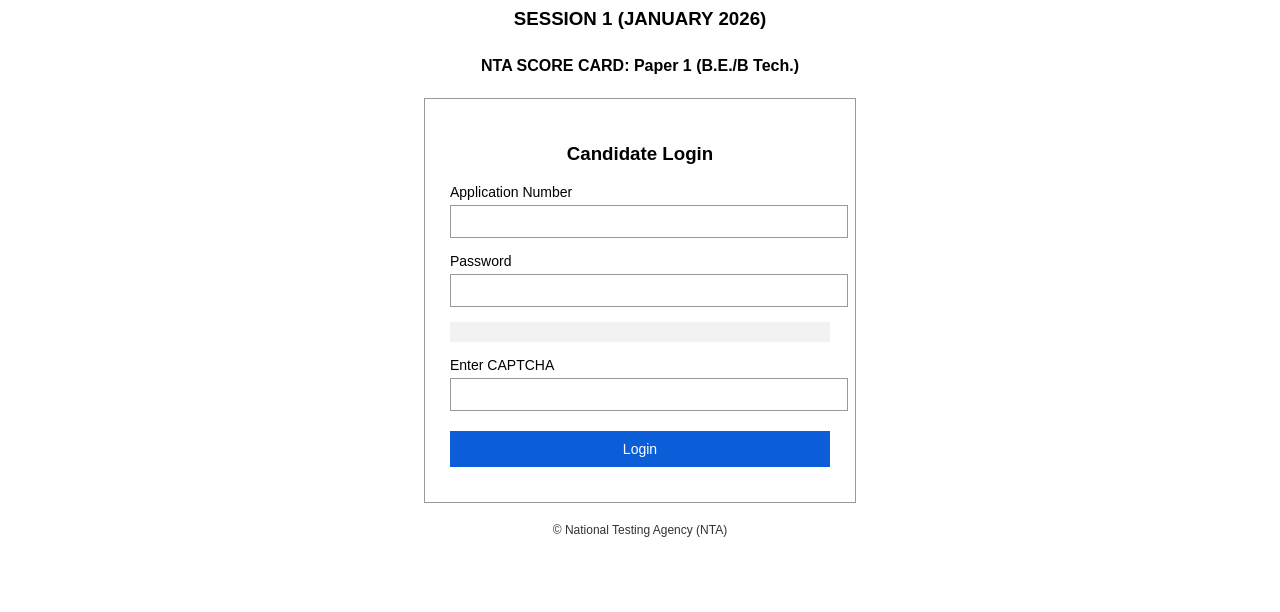
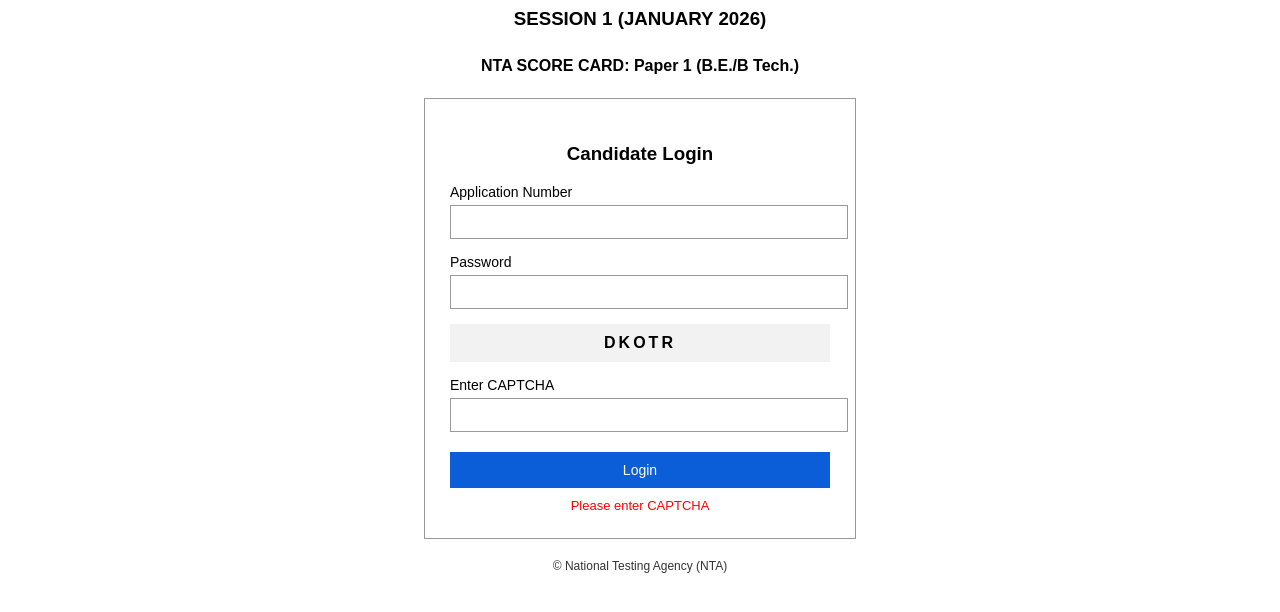
Before and after one commit to NTA-JEEMAINS-2026/JEE-MAINS-2026, a plain HTML site: page index.html in a window 1280 px wide. Both pictures are taken after a click on the button "Login". Shown: the part 174-786 px from the top of the page. Drawn offline with Linux system fonts and the light colour scheme.

Commit message:
index.html

```diff
--- a/index.html
+++ b/index.html
@@ -1,7 +1,9 @@
 <!DOCTYPE html>
-<html>
+<html lang="en">
 <head>
+  <meta charset="UTF-8">
   <title>JEE Main 2026 Login</title>
+
   <style>
     body {
       margin: 0;
@@ -45,6 +47,7 @@
       padding: 8px;
       margin-top: 5px;
       border: 1px solid #999;
+      font-size: 14px;
     }
 
     button {
@@ -64,7 +67,8 @@
       background: #f2f2f2;
       padding: 10px;
       text-align: center;
-      letter-spacing: 2px;
+      letter-spacing: 3px;
+      user-select: none;
     }
 
     .error {
@@ -85,42 +89,62 @@
 
 <body>
 
+  <!-- TOP LOGOS -->
   <div class="top-bar">
-  <img src="https://nta.ac.in/img/NTA_logo.png">
-  <img src="https://www.education.gov.in/sites/education.gov.in/themes/nexus_he/images/he-logo.png">
+    <img src="https://nta.ac.in/img/NTA_logo.png" alt="NTA">
+    <img src="https://www.education.gov.in/sites/education.gov.in/themes/nexus_he/images/he-logo.png" alt="DHE">
   </div>
 
+  <!-- HEADER -->
   <div class="header-text">
     <h2>JOINT ENTRANCE EXAMINATION (Main) - 2026</h2>
     <h3>SESSION 1 (JANUARY 2026)</h3>
     <p><b>NTA SCORE CARD: Paper 1 (B.E./B Tech.)</b></p>
   </div>
 
+  <!-- LOGIN BOX -->
   <div class="login-box">
     <h3 style="text-align:center">Candidate Login</h3>
 
     <label>Application Number</label>
-  <input id="user">
+    <input type="text" id="user">
 
     <label>Password</label>
     <input type="password" id="pass">
 
-  <div class="captcha" id="captcha"></div>
+    <div class="captcha" id="captcha">----</div>
 
     <label>Enter CAPTCHA</label>
-  <input id="captchaInput">
+    <input type="text" id="captchaInput">
 
-  <button onclick="login()">Login</button>
+    <!-- IMPORTANT: type="button" -->
+    <button type="button" onclick="login()">Login</button>
+
     <div class="error" id="error"></div>
   </div>
 
   <div class="footer-note">© National Testing Agency (NTA)</div>
 
+  <!-- SCRIPT -->
   <script>
+    let captchaText = "";
+
+    function generateCaptcha() {
+      captchaText = Math.random().toString(36).substring(2, 7).toUpperCase();
+      document.getElementById("captcha").innerText = captchaText;
+    }
+
     function login() {
       const u = document.getElementById("user").value.trim();
       const p = document.getElementById("pass").value.trim();
       const c = document.getElementById("captchaInput").value.trim();
+
+      document.getElementById("error").innerText = "";
+
+      if (c === "") {
+        document.getElementById("error").innerText = "Please enter CAPTCHA";
+        return;
+      }
 
       if (c !== captchaText) {
         document.getElementById("error").innerText = "Invalid CAPTCHA";
@@ -135,6 +159,9 @@
           "Invalid Application Number or Password";
       }
     }
+
+    // Load CAPTCHA on page load
+    window.onload = generateCaptcha;
   </script>
 
 </body>
```
Lines whose indentation alone changed are shown as unchanged.
